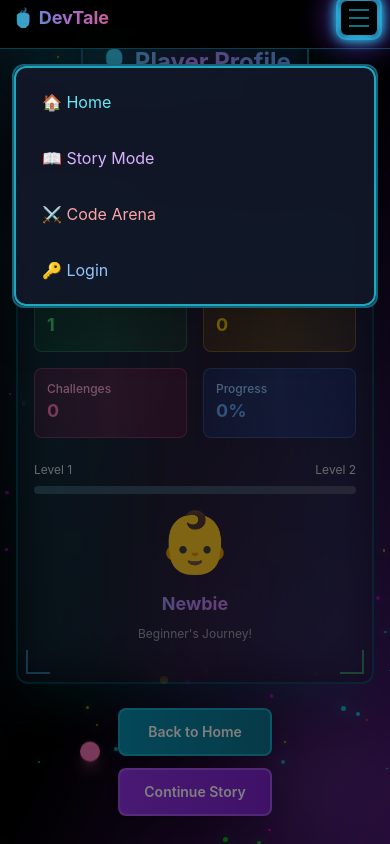
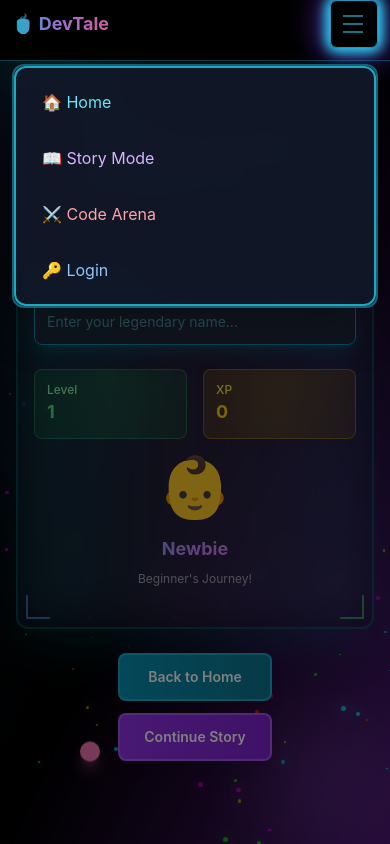
Before and after one commit to divyasai2004/devtale2.o, a React (Create React App) app: page /profile in a window 390 px wide. Both pictures are taken after a click on the button "Toggle mobile menu". Built offline with nearby package versions, Linux system fonts and the light colour scheme.

Commit message:
Full mobile responsiveness audit and improvements for all pages and components

```diff
--- a/src/components/Navbar.jsx
+++ b/src/components/Navbar.jsx
@@ -116,8 +116,8 @@ export default function Navbar() {
         <div className="md:hidden relative">
           <button
             onClick={toggleMobileMenu}
-            className="relative p-2 text-cyan-400 hover:text-white transition-all duration-300 group border border-cyan-400/30 rounded-md bg-black/50 backdrop-blur-sm hover:bg-cyan-400/20 cursor-pointer shadow-neon"
-            style={{ boxShadow: '0 0 12px 2px #22d3ee, 0 0 32px 8px #7c3aed55' }}
+            className="relative p-3 min-w-[48px] min-h-[48px] text-cyan-400 hover:text-white transition-all duration-300 group border border-cyan-400/30 rounded-md bg-black/50 backdrop-blur-sm hover:bg-cyan-400/20 cursor-pointer shadow-neon focus:outline-none focus:ring-2 focus:ring-cyan-400"
+            style={{ boxShadow: '0 0 12px 2px #22d3ee, 0 0 32px 8px #7c3aed55', zIndex: 100 }}
             aria-label="Toggle mobile menu"
           >
             {/* Animated hamburger lines */}
@@ -139,12 +139,16 @@ export default function Navbar() {
               <div
                 style={{
                   position: 'fixed',
-                  top: '4rem',
-                  right: '0.75rem',
-                  left: '0.75rem',
+                  top: 'max(4rem, env(safe-area-inset-top, 0px))',
+                  right: 'max(0.75rem, env(safe-area-inset-right, 0px))',
+                  left: 'max(0.75rem, env(safe-area-inset-left, 0px))',
                   zIndex: 99999,
+                  maxWidth: 'calc(100vw - 1.5rem)',
+                  width: '100%',
+                  transition: 'transform 0.2s cubic-bezier(.4,0,.2,1)',
+                  transform: isMobileMenuOpen ? 'translateY(0)' : 'translateY(-20px)',
                 }}
-                className="bg-gray-900/95 border-2 border-cyan-400/40 rounded-xl shadow-2xl backdrop-blur-md overflow-hidden relative gaming-dropdown"
+                className="bg-gray-900/95 border-2 border-cyan-400/40 rounded-xl shadow-2xl backdrop-blur-md overflow-hidden relative gaming-dropdown animate-fade-in"
               >
                 {/* Animated border glow - Reduced on mobile */}
                 <div className="absolute inset-0 rounded-xl pointer-events-none border-2 border-cyan-400/30 animate-dropdown-glow z-10 mobile-reduce-animations"></div>
@@ -180,7 +184,7 @@ export default function Navbar() {
                       window.location.href = '/';
                       toggleMobileMenu();
                     }}
-                    className="w-full text-left px-4 py-3 text-cyan-300 hover:text-white hover:bg-cyan-400/10 rounded-lg transition-colors cursor-pointer gaming-item text-base"
+                    className="w-full min-h-[48px] text-left px-4 py-3 text-cyan-300 hover:text-white hover:bg-cyan-400/10 rounded-lg transition-colors cursor-pointer gaming-item text-base"
                   >
                      🏠 Home
                   </button>
@@ -189,7 +193,7 @@ export default function Navbar() {
                       window.location.href = '/story';
                       toggleMobileMenu();
                     }}
-                    className="w-full text-left px-4 py-3 text-purple-300 hover:text-white hover:bg-purple-400/10 rounded-lg transition-colors cursor-pointer gaming-item text-base"
+                    className="w-full min-h-[48px] text-left px-4 py-3 text-purple-300 hover:text-white hover:bg-purple-400/10 rounded-lg transition-colors cursor-pointer gaming-item text-base"
                   >
                     📖 Story Mode
                   </button>
@@ -198,7 +202,7 @@ export default function Navbar() {
                       window.location.href = '/arena';
                       toggleMobileMenu();
                     }}
-                    className="w-full text-left px-4 py-3 text-red-300 hover:text-white hover:bg-red-400/10 rounded-lg transition-colors cursor-pointer gaming-item text-base"
+                    className="w-full min-h-[48px] text-left px-4 py-3 text-red-300 hover:text-white hover:bg-red-400/10 rounded-lg transition-colors cursor-pointer gaming-item text-base"
                   >
                     ⚔️ Code Arena
                   </button>
@@ -208,7 +212,7 @@ export default function Navbar() {
                         window.location.href = '/profile';
                         toggleMobileMenu();
                       }}
-                      className="w-full text-left px-4 py-3 text-green-300 hover:text-white hover:bg-green-400/10 rounded-lg transition-colors cursor-pointer gaming-item text-base"
+                      className="w-full min-h-[48px] text-left px-4 py-3 text-green-300 hover:text-white hover:bg-green-400/10 rounded-lg transition-colors cursor-pointer gaming-item text-base"
                     >
                       📊 Progress
                     </button>
@@ -219,7 +223,7 @@ export default function Navbar() {
                         handleLogout();
                         toggleMobileMenu();
                       }}
-                      className="w-full text-left px-4 py-3 text-orange-300 hover:text-white hover:bg-orange-400/10 rounded-lg transition-colors cursor-pointer gaming-item text-base"
+                      className="w-full min-h-[48px] text-left px-4 py-3 text-orange-300 hover:text-white hover:bg-orange-400/10 rounded-lg transition-colors cursor-pointer gaming-item text-base"
                     >
                       🚪 Logout
                     </button>
@@ -229,7 +233,7 @@ export default function Navbar() {
                         window.location.href = '/login';
                         toggleMobileMenu();
                       }}
-                      className="w-full text-left px-4 py-3 text-blue-300 hover:text-white hover:bg-blue-400/10 rounded-lg transition-colors cursor-pointer gaming-item text-base"
+                      className="w-full min-h-[48px] text-left px-4 py-3 text-blue-300 hover:text-white hover:bg-blue-400/10 rounded-lg transition-colors cursor-pointer gaming-item text-base"
                     >
                       🔑 Login
                     </button>
@@ -244,7 +248,7 @@ export default function Navbar() {
       {/* Mobile menu overlay */}
       {isMobileMenuOpen && (
         <div
-          className="fixed inset-0 bg-black/50 z-40 md:hidden"
+          className="fixed inset-0 bg-black/50 z-40 md:hidden transition-opacity duration-200"
           onClick={toggleMobileMenu}
         />
       )}
--- a/src/pages/Profile.jsx
+++ b/src/pages/Profile.jsx
@@ -98,8 +98,8 @@ export default function Profile() {
       {/* Main Content */}
       <div className="relative z-10 flex flex-col items-center justify-center min-h-screen p-4 sm:p-6">
         {/* Header Section */}
-        <div className="text-center mb-6 sm:mb-8">
-          <div className="inline-block p-4 sm:p-6 bg-gradient-to-r from-gray-900/90 to-black/90 rounded-xl sm:rounded-2xl border-2 border-cyan-500/50 backdrop-blur-sm shadow-2xl mb-4 sm:mb-6 relative overflow-hidden">
+        <div className="text-center mb-6 sm:mb-8 mt-4 sm:mt-8">
+          <div className="inline-block p-4 sm:p-6 bg-gradient-to-r from-gray-900/90 to-black/90 rounded-xl sm:rounded-2xl border-2 border-cyan-500/50 backdrop-blur-sm shadow-2xl mb-4 sm:mb-6 relative overflow-hidden pt-8 sm:pt-0">
             <div className="absolute inset-0 bg-gradient-to-r from-cyan-500/20 via-purple-500/20 to-blue-500/20 rounded-xl sm:rounded-2xl blur animate-pulse"></div>
             <div className="relative z-10">
               <h1 className="text-2xl sm:text-3xl md:text-4xl font-bold bg-gradient-to-r from-cyan-400 via-purple-400 to-blue-400 bg-clip-text text-transparent mb-2 drop-shadow-lg">
@@ -154,39 +154,6 @@ export default function Profile() {
                     <div className="text-lg sm:text-xl font-bold text-yellow-400">{xp}</div>
                   </div>
                 </div>
-
-                <div className="bg-gradient-to-br from-pink-600/20 to-pink-700/20 p-3 sm:p-4 rounded-lg border border-pink-400/30 relative overflow-hidden">
-                  <div className="absolute inset-0 bg-gradient-to-r from-pink-400/0 via-pink-400/10 to-pink-400/0 animate-pulse"></div>
-                  <div className="relative z-10">
-                    <div className="text-xs sm:text-sm text-pink-300 font-medium">Challenges</div>
-                    <div className="text-lg sm:text-xl font-bold text-pink-400">{Math.floor(xp / 10)}</div>
-                  </div>
-                </div>
-
-                <div className="bg-gradient-to-br from-blue-600/20 to-blue-700/20 p-3 sm:p-4 rounded-lg border border-blue-400/30 relative overflow-hidden">
-                  <div className="absolute inset-0 bg-gradient-to-r from-blue-400/0 via-blue-400/10 to-blue-400/0 animate-pulse"></div>
-                  <div className="relative z-10">
-                    <div className="text-xs sm:text-sm text-blue-300 font-medium">Progress</div>
-                    <div className="text-lg sm:text-xl font-bold text-blue-400">{getProgressToNextLevel().toFixed(0)}%</div>
-                  </div>
-                </div>
-              </div>
-
-              {/* Progress Bar */}
-              <div className="mb-6">
-                <div className="flex justify-between text-xs sm:text-sm text-gray-300 mb-2">
-                  <span>Level {level}</span>
-                  <span>Level {level + 1}</span>
-                </div>
-                <div className="w-full bg-gray-700 rounded-full h-2 sm:h-3 relative overflow-hidden">
-                  <div className="absolute inset-0 bg-gradient-to-r from-cyan-400/20 to-purple-400/20 animate-pulse"></div>
-                  <div
-                    className="h-full bg-gradient-to-r from-cyan-400 to-purple-400 rounded-full transition-all duration-1000 ease-out relative overflow-hidden"
-                    style={{ width: `${getProgressToNextLevel()}%` }}
-                  >
-                    <div className="absolute inset-0 bg-gradient-to-r from-transparent via-white/30 to-transparent animate-pulse"></div>
-                  </div>
-                </div>
               </div>
 
               {/* Avatar Section */}
```
Also changed, not shown: src/pages/CodeArena.jsx (+5 -5 lines), src/pages/Home.jsx (+8 -7 lines), src/pages/Login.jsx (+8 -7 lines), src/pages/Register.jsx (+6 -5 lines), src/pages/StoryMode.jsx (+13 -27 lines).
